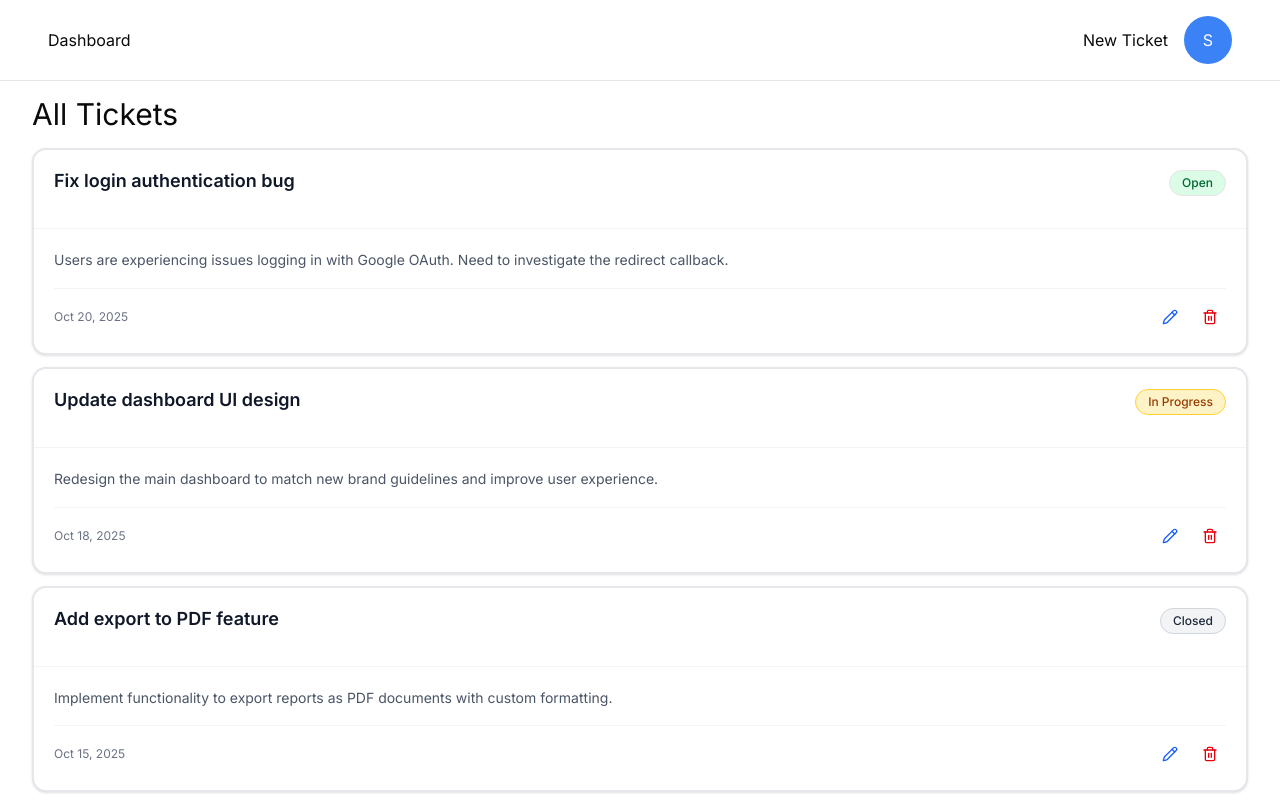
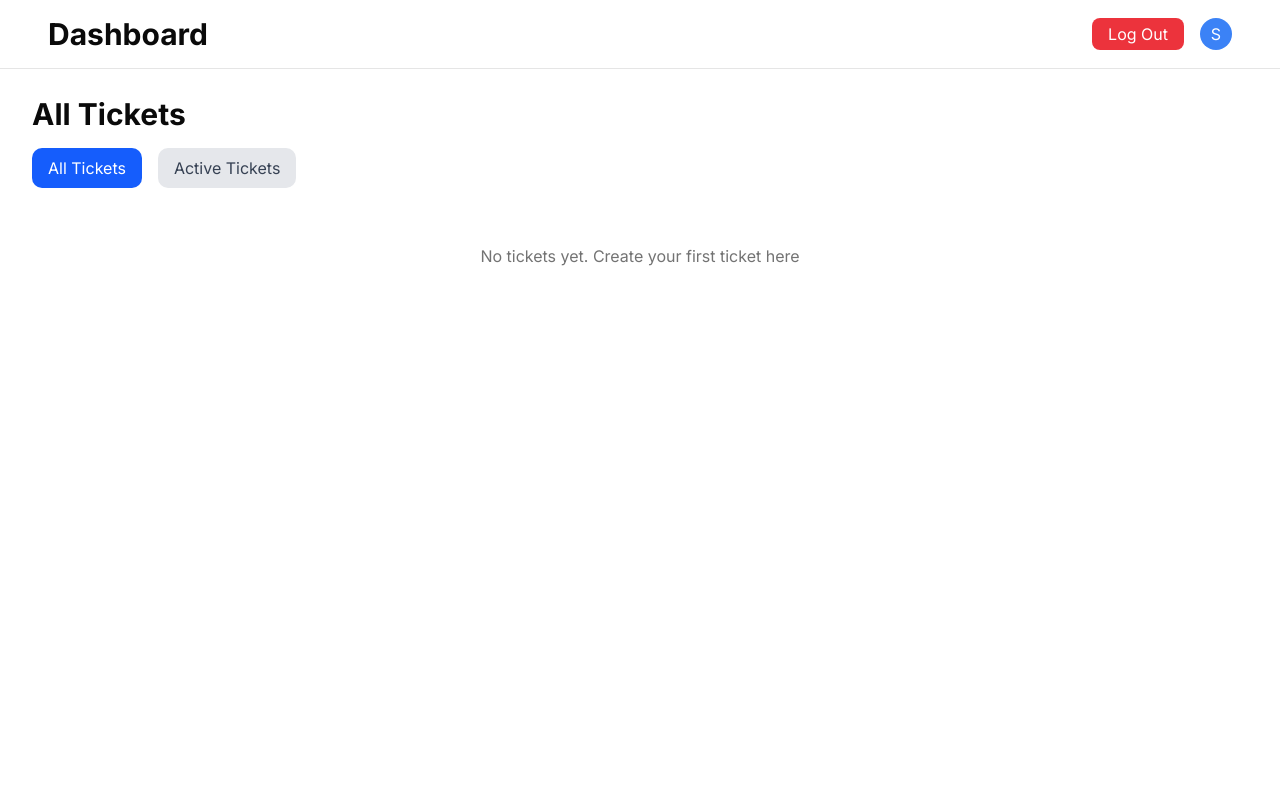
Before and after one commit to BEEJAYOFGOD/Hng13-2-react, a React (Vite) app: page /tickets in a window 1280 px wide. Shown: the top 800 px of the page. Built offline with nearby package versions, Linux system fonts and the light colour scheme; sample sign-in values are in the browser's storage.

Commit message:
finnally done with react version

```diff
--- a/src/App.tsx
+++ b/src/App.tsx
@@ -53,6 +53,8 @@ function App() {
                 >
                     <Route index element={<AllTickets />} />
                     <Route path="create" element={<CreateEditTicket />} />
+                    <Route path="active" element={<AllTickets />} />
+
                     <Route path="edit/:id" element={<CreateEditTicket />} />
                 </Route>
 
--- a/src/components/dashboard/CreateTicket.tsx
+++ b/src/components/dashboard/CreateTicket.tsx
@@ -268,7 +268,7 @@ const CreateEditTicket = () => {
     };
 
     return (
-        <main className="min-h-screen bg-gray-50 py-8">
+        <main className="min-h-screen bg-gray-50 py-8 pt-16">
             <div className="max-w-2xl mx-auto px-4">
                 <div className="bg-white p-8 shadow-md rounded-lg">
                     <h1 className="text-2xl font-bold mb-6">
--- a/src/components/landing/Header.tsx
+++ b/src/components/landing/Header.tsx
@@ -1,7 +1,11 @@
 import { Button } from "../ui/button";
 import { NavLink as Link } from "react-router-dom";
+import { useAuth } from "@/context/AuthContext";
 
 export default function Header() {
+    const { isAuthenticated } = useAuth();
+
+    console.log(isAuthenticated);
     return (
         <header className="fixed w-full top-0 z-50 bg-background border-b border-border">
             <div className="max-w-7xl mx-auto px-4 sm:px-6 lg:px-8">
@@ -49,7 +53,11 @@ export default function Header() {
                     {/* Auth Buttons */}
                     <div className="flex items-center gap-3">
                         <Button variant="ghost" asChild>
-                            <Link to="/auth/login">Log in</Link>
+                            {!isAuthenticated ? (
+                                <Link to="/auth/login">Log in</Link>
+                            ) : (
+                                <Link to="/dashboard">Dashboard</Link>
+                            )}
                         </Button>
                         <Button asChild>
                             <Link to="/auth/signup">Sign up</Link>
--- a/src/components/layout/DashboardLayout.tsx
+++ b/src/components/layout/DashboardLayout.tsx
@@ -1,18 +1,26 @@
 import { useAuth } from "@/context/AuthContext";
 import { Outlet } from "react-router-dom";
+import { Link } from "react-router-dom";
 
 const DashboardLayout = () => {
-    const { user } = useAuth();
+    const { user, logout } = useAuth();
     console.log(user);
 
     return (
         <main>
             <header className="w-full flex fixed top-0  justify-between items-center px-12 p-4 border-b bg-white">
-                <h1>Dashboard</h1>
+                <h1 className="text-3xl font-bold">
+                    <Link to="/dashboard"> Dashboard</Link>
+                </h1>
 
                 <div className="flex gap-4">
-                    <button>New Ticket</button>
-                    <div className="h-12 w-12 bg-primary flex justify-center items-center rounded-full">
+                    <button
+                        className="cursor-pointer bg-destructive/80 hover:bg-destructive/50  text-white px-4 rounded-md"
+                        onClick={logout}
+                    >
+                        Log Out
+                    </button>
+                    <div className="h-8 w-8 bg-primary flex justify-center items-center rounded-full">
                         <p className="text-white">{user?.name.split("")[0]}</p>
                     </div>
                 </div>
--- a/src/context/AuthContext.tsx
+++ b/src/context/AuthContext.tsx
@@ -101,6 +101,7 @@ export const AuthProvider = ({ children }: AuthProviderProps) => {
             toast.success("Account created successfully!");
             return true;
         } catch (error) {
+            console.log(error);
             toast.error("Failed to create account");
             return false;
         }
@@ -137,6 +138,7 @@ export const AuthProvider = ({ children }: AuthProviderProps) => {
             toast.success("Login successful!");
             return true;
         } catch (error) {
+            console.log(error);
             toast.error("Login failed - please try again");
             return false;
         }
--- a/src/page/Landing.tsx
+++ b/src/page/Landing.tsx
@@ -5,8 +5,10 @@ import Stats from "@/components/landing/Stats";
 import HowItWorks from "@/components/landing/How";
 import FAQ from "@/components/landing/Faq";
 import CTA from "@/components/landing/Cta";
+import { useAuth } from "@/context/AuthContext";
 
 export default function Home() {
+
     return (
         <main className="min-h-screen bg-background">
             <div className="min-h-screen border ">
--- a/src/page/dashboard/AllTickets.tsx
+++ b/src/page/dashboard/AllTickets.tsx
@@ -1,77 +1,46 @@
 import { Pencil, Trash2 } from "lucide-react";
 import { Ticket } from "./Dashboard";
 import { toast } from "sonner";
-import { useState } from "react";
-import { useNavigate } from "react-router-dom";
+import { useState, useEffect } from "react";
+import { Link, useNavigate, useLocation } from "react-router-dom";
 
 const AllTickets = () => {
-    const naviagte = useNavigate();
-    const recentTickets = [
-        {
-            id: "1",
-            title: "Fix login authentication bug",
-            description:
-                "Users are experiencing issues logging in with Google OAuth. Need to investigate the redirect callback.",
-            status: "open",
-            createdAt: "2025-10-20T10:00:00Z",
-            priority: "high",
-        },
-        {
-            id: "2",
-            title: "Update dashboard UI design",
-            description:
-                "Redesign the main dashboard to match new brand guidelines and improve user experience.",
-            status: "in_progress",
-            createdAt: "2025-10-18T14:30:00Z",
-            priority: "low",
-        },
-        {
-            id: "3",
-            title: "Add export to PDF feature",
-            description:
-                "Implement functionality to export reports as PDF documents with custom formatting.",
-            status: "closed",
-            createdAt: "2025-10-15T09:15:00Z",
-            priority: "low",
-        },
-        {
-            id: "4",
-            title: "Database performance optimization",
-            description:
-                "Optimize slow queries affecting the user dashboard load times.",
-            status: "open",
-            createdAt: "2025-10-22T16:45:00Z",
-            priority: "low",
-        },
-        {
-            id: "5",
-            title: "Implement email notifications",
-            description:
-                "Set up automated email notifications for ticket status updates.",
-            status: "in_progress",
-            createdAt: "2025-10-19T11:20:00Z",
-            priority: "low",
-        },
-        {
-            id: "6",
-            title: "Fix mobile responsive issues",
-            description:
-                "Several pages are not rendering correctly on mobile devices. Need responsive fixes.",
-            status: "closed",
-            createdAt: "2025-10-12T08:00:00Z",
-            priority: "low",
-        },
-    ];
+    const navigate = useNavigate();
+    const location = useLocation();
+    const [tickets, setTickets] = useState<Ticket[]>([]);
     const [showDeleteDialog, setShowDeleteDialog] = useState(false);
+    const [ticketToDelete, setTicketToDelete] = useState<Ticket | null>(null);
 
-    const [ticketToDelete, setTicketToDelete] = useState<Ticket | null>({
-        id: "",
-        title: "",
-        priority: "",
-        status: "",
-        description: "",
-        createdAt: "",
-    });
+    // Check if we're on the active tickets route
+    const isActiveTicketsRoute = location.pathname === "/tickets/active";
+
+    // Load tickets from localStorage
+    useEffect(() => {
+        const loadTickets = () => {
+            const ticketsData = localStorage.getItem("ticketapp_tickets");
+            if (ticketsData) {
+                try {
+                    const parsedTickets = JSON.parse(ticketsData);
+                    setTickets(parsedTickets);
+                } catch (error) {
+                    console.error("Error parsing tickets:", error);
+                    setTickets([]);
+                }
+            } else {
+                setTickets([]);
+            }
+        };
+
+        loadTickets();
+    }, []);
+
+    // Filter tickets based on route
+    const displayedTickets = isActiveTicketsRoute
+        ? tickets.filter(
+              (ticket) =>
+                  ticket.status === "open" || ticket.status === "in_progress"
+          )
+        : tickets;
 
     const handleDeleteClick = (ticket: Ticket) => {
         setTicketToDelete(ticket);
@@ -79,7 +48,6 @@ const AllTickets = () => {
     };
 
     const handleDelete = () => {
-        // Delete logic
         const ticketsData = localStorage.getItem("ticketapp_tickets");
         if (ticketsData) {
             const tickets = JSON.parse(ticketsData);
@@ -91,10 +59,11 @@ const AllTickets = () => {
                 JSON.stringify(updatedTickets)
             );
 
+            // Update local state
+            setTickets(updatedTickets);
+
             toast.success("Ticket deleted successfully");
             setShowDeleteDialog(false);
-
-            // Refresh or update state
         }
     };
 
@@ -118,6 +87,7 @@ const AllTickets = () => {
                 return "";
         }
     };
+
     const getStatusLabel = (status: string) => {
         switch (status) {
             case "open":
@@ -132,7 +102,6 @@ const AllTickets = () => {
     };
 
     const confirmDelete = () => {
-        console.log("Deleting ticket:", ticketToDelete?.title);
         handleDelete();
         setShowDeleteDialog(false);
         setTicketToDelete(null);
@@ -140,9 +109,37 @@ const AllTickets = () => {
 
     return (
         <main className="p-8 pt-12">
-            <h1 className="text-3xl font-bol mb-4">All Tickets</h1>
+            <h1 className="text-3xl font-bold mb-4">
+                {isActiveTicketsRoute ? "Active Tickets" : "All Tickets"}
+            </h1>
+
+            {/* Optional: Add filter tabs */}
+            <div className="flex gap-4 mb-6">
+                <Link
+                    to="/tickets"
+                    className={`px-4 py-2 rounded-lg transition-colors ${
+                        !isActiveTicketsRoute
+                            ? "bg-blue-600 text-white"
+                            : "bg-gray-200 text-gray-700 hover:bg-gray-300"
+                    }`}
+                >
+                    All Tickets
+                </Link>
+                <Link
+                    to="/tickets/active"
+                    className={`px-4 py-2 rounded-lg transition-colors ${
+                        isActiveTicketsRoute
+                            ? "bg-blue-600 text-white"
+                            : "bg-gray-200 text-gray-700 hover:bg-gray-300"
+                    }`}
+                >
+                    Active Tickets
+                </Link>
+            </div>
+
             <div className="space-y-3">
-                {recentTickets.map((ticket) => (
+                {displayedTickets.length > 0 ? (
+                    displayedTickets.map((ticket: Ticket) => (
                         <div
                             key={ticket.id}
                             className="bg-white border-2 border-gray-200 rounded-xl shadow-sm hover:shadow-lg transition-all duration-200"
@@ -182,7 +179,7 @@ const AllTickets = () => {
                                     <div className="flex gap-2">
                                         <button
                                             onClick={() => {
-                                            naviagte(
+                                                navigate(
                                                     `/tickets/edit/${ticket.id}`
                                                 );
                                             }}
@@ -202,11 +199,22 @@ const AllTickets = () => {
                                 </div>
                             </div>
                         </div>
-                ))}
+                    ))
+                ) : (
+                    <p className="text-center text-muted-foreground py-8">
+                        {isActiveTicketsRoute
+                            ? "No active tickets."
+                            : "No tickets yet."}
+                        <Link className="hover:underline" to="/dashboard">
+                            {" "}
+                            Create your first ticket here
+                        </Link>
+                    </p>
+                )}
             </div>
 
             {showDeleteDialog && (
-                <div className="fixed inset-0 bg-black/20 flex items-center justify-center p-4 z-50 b">
+                <div className="fixed inset-0 bg-black/20 flex items-center justify-center p-4 z-50">
                     <div className="bg-white rounded-xl shadow-2xl max-w-md w-full p-6 animate-[scale-in_0.2s_ease-out]">
                         <h2 className="text-xl font-bold text-gray-900 mb-2">
                             Delete Ticket?
--- a/src/page/dashboard/Dashboard.tsx
+++ b/src/page/dashboard/Dashboard.tsx
@@ -11,11 +11,12 @@ import {
     TicketIcon,
     Pencil,
     Trash2,
+    LucideIcon,
 } from "lucide-react";
 import { Clock3Icon } from "lucide-react";
 import { Button } from "@/components/ui/button";
 import { useNavigate } from "react-router-dom";
-import { useState } from "react";
+import { useState, useEffect } from "react";
 import { toast } from "sonner";
 
 export interface Ticket {
@@ -27,23 +28,126 @@ export interface Ticket {
     priority: string;
 }
 
+interface TicketStats {
+    title: string;
+    value: number;
+    icon: LucideIcon;
+    iconColor: string;
+    description: string;
+}
+
+interface TicketCounts {
+    total: number;
+    open: number;
+    inProgress: number;
+    closed: number;
+}
+
 const Dashboard = () => {
     const { user } = useAuth();
     const navigate = useNavigate();
     const [showDeleteDialog, setShowDeleteDialog] = useState(false);
+    const [tickets, setTickets] = useState<Ticket[]>([]);
+    const [stats, setStats] = useState<TicketStats[]>([]);
+    const [ticketToDelete, setTicketToDelete] = useState<Ticket | null>(null);
 
-    const [ticketToDelete, setTicketToDelete] = useState<Ticket | null>({
-        id: "",
-        title: "",
-        priority: "",
-        status: "",
-        description: "",
-        createdAt: "",
-    });
     const handleDeleteClick = (ticket: Ticket) => {
         setTicketToDelete(ticket);
         setShowDeleteDialog(true);
     };
+
+    const getTicketStats = (): TicketStats[] => {
+        // Initialize counts
+        const counts: TicketCounts = {
+            total: 0,
+            open: 0,
+            inProgress: 0,
+            closed: 0,
+        };
+
+        try {
+            const ticketsData = localStorage.getItem("ticketapp_tickets");
+
+            if (ticketsData) {
+                const tickets: Ticket[] = JSON.parse(ticketsData);
+                counts.total = tickets.length;
+
+                // Count tickets by status
+                tickets.forEach((ticket) => {
+                    switch (ticket.status) {
+                        case "open":
+                            counts.open++;
+                            break;
+                        case "in_progress":
+                            counts.inProgress++;
+                            break;
+                        case "closed":
+                            counts.closed++;
+                            break;
+                    }
+                });
+            }
+        } catch (error) {
+            console.error("Error fetching ticket stats:", error);
+        }
+
+        // Return stats array with actual counts
+        return [
+            {
+                title: "Total Tickets",
+                value: counts.total,
+                icon: Ticket,
+                iconColor: "text-blue-600",
+                description: "All tickets in system",
+            },
+            {
+                title: "Open Tickets",
+                value: counts.open,
+                icon: CheckCircle,
+                iconColor: "text-green-600",
+                description: "Awaiting action",
+            },
+            {
+                title: "In Progress",
+                value: counts.inProgress,
+                icon: Clock,
+                iconColor: "text-amber-600",
+                description: "Currently being worked on",
+            },
+            {
+                title: "Resolved",
+                value: counts.closed,
+                icon: XCircle,
+                iconColor: "text-gray-600",
+                description: "Successfully completed",
+            },
+        ];
+    };
+
+    useEffect(() => {
+        const loadTickets = () => {
+            const ticketsData = localStorage.getItem("ticketapp_tickets");
+            if (ticketsData) {
+                try {
+                    const parsedTickets = JSON.parse(ticketsData);
+                    setTickets(parsedTickets);
+                    // Update stats after loading tickets
+                    setStats(getTicketStats());
+                } catch (error) {
+                    console.error(
+                        "Error parsing tickets from localStorage:",
+                        error
+                    );
+                    setTickets([]);
+                    setStats(getTicketStats());
+                }
+            } else {
+                setStats(getTicketStats());
+            }
+        };
+
+        loadTickets();
+    }, []);
 
     const handleDelete = () => {
         // Delete logic
@@ -58,74 +162,39 @@ const Dashboard = () => {
                 JSON.stringify(updatedTickets)
             );
 
+            // Update local state
+            setTickets(updatedTickets);
+            // Update stats after deletion
+            setStats(getTicketStats());
+
             toast.success("Ticket deleted successfully");
             setShowDeleteDialog(false);
-
-            // Refresh or update state
         }
     };
-
-    const stats = [
-        {
-            title: "Total Tickets",
-            value: 24,
-            icon: Ticket,
-            iconColor: "text-blue-600",
-            description: "All tickets in system",
-        },
-        {
-            title: "Open Tickets",
-            value: 8,
-            icon: CheckCircle,
-            iconColor: "text-green-600",
-
-            description: "Awaiting action",
-        },
-        {
-            title: "In Progress",
-            value: 10,
-            icon: Clock,
-            iconColor: "text-amber-600",
-
-            description: "Currently being worked on",
-        },
-        {
-            title: "Resolved",
-            value: 6,
-            icon: XCircle,
-            iconColor: "text-gray-600",
-
-            description: "Successfully completed",
-        },
-    ];
 
     const QuickActions = [
         {
             icon: PlusIcon,
             text: "Create New Ticket",
             desc: "Start a new ticket to create a new issue",
-            href: "/",
+            href: "/tickets/create",
             color: "text-black",
         },
         {
             icon: TicketIcon,
-            text: "View All tikets",
-            desc: "browse and manage all tickets",
-            href: "/",
-            color: "text-green-300",
+            text: "View All Tickets",
+            desc: "Browse and manage all tickets",
+            href: "/tickets",
+            color: "text-green-600",
         },
         {
             icon: Clock3Icon,
-            text: "View Active tikets",
-            desc: "see all tickets Currently in progres",
-            href: "/",
-            color: "text-brown-300",
+            text: "View Active Tickets",
+            desc: "See all tickets currently in progress",
+            href: "/tickets/active",
+            color: "text-amber-600",
         },
     ];
-
-    const [tickets, setTickets] = useState<Ticket[]>([]);
-
-    console.log(tickets);
 
     const getStatusColor = (status: string) => {
         switch (status) {
@@ -141,7 +210,6 @@ const Dashboard = () => {
     };
 
     const confirmDelete = () => {
-        console.log("Deleting ticket:", ticketToDelete?.title);
         handleDelete();
         setShowDeleteDialog(false);
         setTicketToDelete(null);
@@ -172,9 +240,9 @@ const Dashboard = () => {
         <section className="p-12">
             <h2 className="text-2xl font-bold">Welcome {user?.email}</h2>
             <div className="mt-8">
-                <div className="grid grid-cols-1 sm:grid-cols-2 lg:grid-cols-4  gap-6">
-                    {stats.map((stat, index) => (
-                        <DashboardStats key={index} {...stat} />
+                <div className="grid grid-cols-1 sm:grid-cols-2 lg:grid-cols-4 gap-6">
+                    {stats.map((stat) => (
+                        <DashboardStats {...stat} />
                     ))}
                 </div>
             </div>
@@ -184,8 +252,8 @@ const Dashboard = () => {
             <Card className="mt-8">
                 <CardTitle className="p-4">Quick Actions</CardTitle>
                 <CardContent className="grid grid-cols-1 sm:grid-cols-2 lg:grid-cols-3 gap-8">
-                    {QuickActions.map((action) => (
-                        <Link to={action.href}>
+                    {QuickActions.map((action, index) => (
+                        <Link key={index} to={action.href}>
                             <div className="p-4 border border-border rounded-lg hover:border-primary/50 hover:bg-primary/5 transition-all cursor-pointer">
                                 <div className="text-2xl mb-2">
                                     <action.icon
@@ -220,7 +288,7 @@ const Dashboard = () => {
                     <CardContent>
                         {tickets.length > 0 ? (
                             <div className="space-y-3">
-                                {tickets[0].map((ticket) => (
+                                {tickets.slice(0, 5).map((ticket: Ticket) => (
                                     <div
                                         key={ticket.id}
                                         className="bg-white border-2 border-gray-200 rounded-xl shadow-sm hover:shadow-lg transition-all duration-200"
@@ -261,14 +329,18 @@ const Dashboard = () => {
                                                 </span>
 
                                                 <div className="flex gap-2">
-                                                    <button className="p-2 text-blue-600 hover:bg-blue-50 rounded-lg transition-colors">
+                                                    <button
+                                                        onClick={() =>
+                                                            navigate(
+                                                                `/tickets/edit/${ticket.id}`
+                                                            )
+                                                        }
+                                                        className="p-2 text-blue-600 hover:bg-blue-50 rounded-lg transition-colors"
+                                                    >
                                                         <Pencil className="h-4 w-4" />
                                                     </button>
                                                     <button
                                                         onClick={() => {
-                                                            console.log(
-                                                                "ademol"
-                                                            );
                                                             handleDeleteClick(
                                                                 ticket
                                                             );
@@ -293,7 +365,7 @@ const Dashboard = () => {
             </section>
 
             {showDeleteDialog && (
-                <div className="fixed inset-0 bg-black/20 flex items-center justify-center p-4 z-50 b">
+                <div className="fixed inset-0 bg-black/20 flex items-center justify-center p-4 z-50">
                     <div className="bg-white rounded-xl shadow-2xl max-w-md w-full p-6 animate-[scale-in_0.2s_ease-out]">
                         <h2 className="text-xl font-bold text-gray-900 mb-2">
                             Delete Ticket?
```
Also changed, not shown: src/components/dashboard/TicketCard.tsx (deleted, +0 -68 lines). Lines whose indentation alone changed are shown as unchanged.
